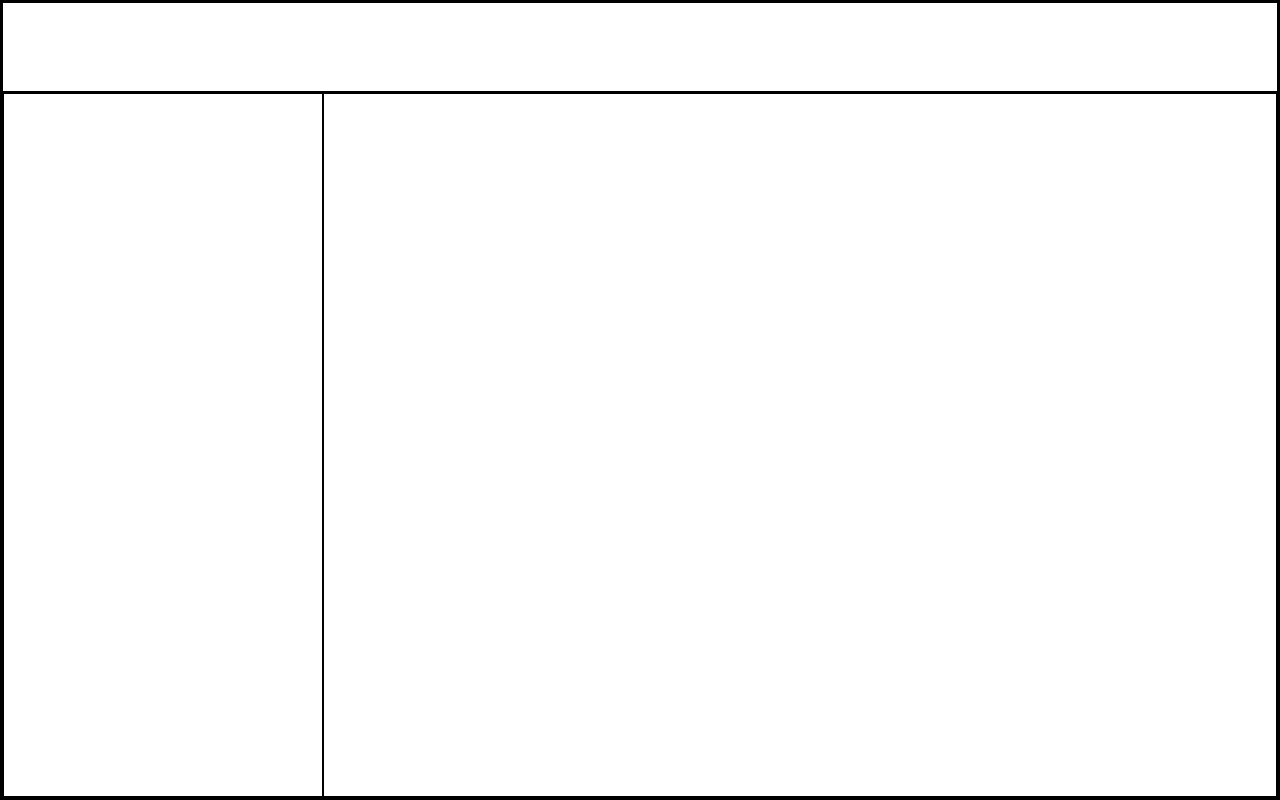
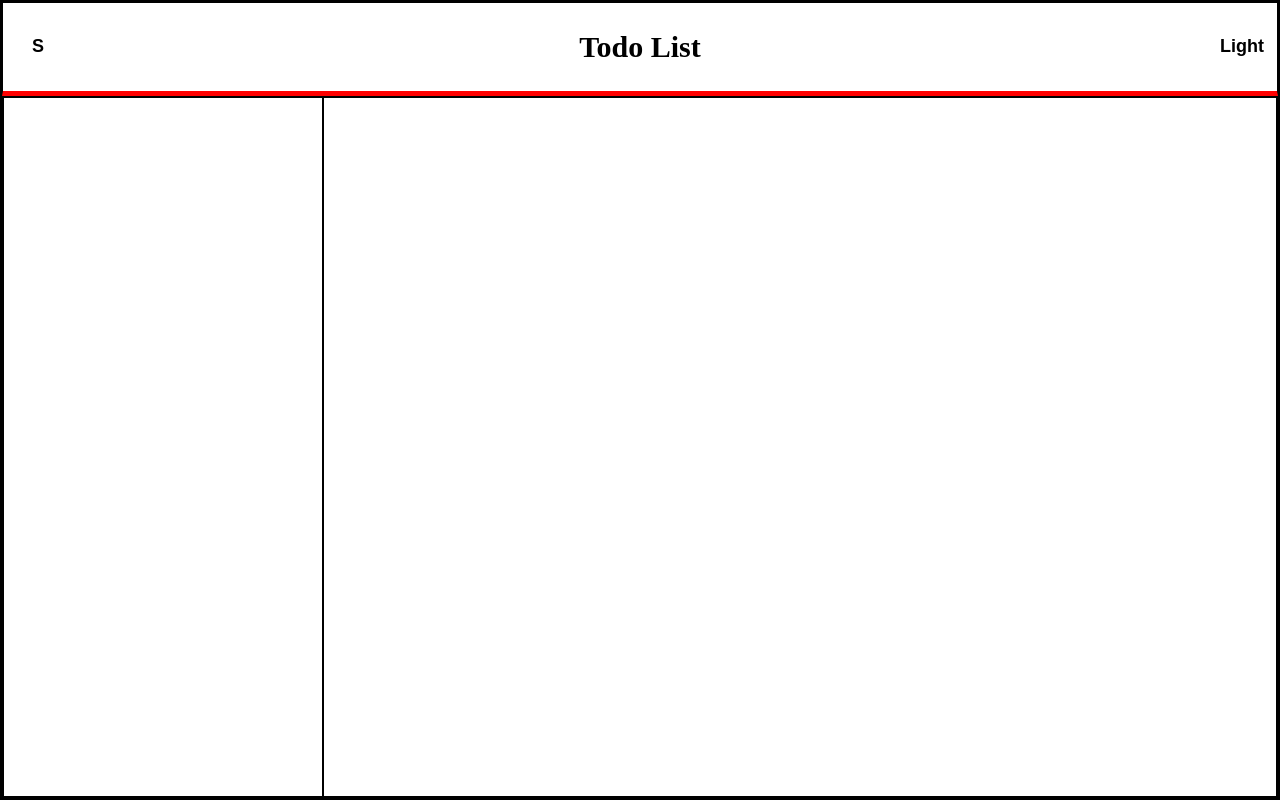
Before and after one commit to MathoVerse100/odin-todo-list, a website built with webpack: page src/template.html in a window 1280 px wide. Built offline with nearby package versions, Linux system fonts and the light colour scheme.

Commit message:
Add header components and style

```diff
--- a/src/index.js
+++ b/src/index.js
@@ -3,3 +3,10 @@ import "./ui/main/mainLayout.css";
 import "./ui/main/board/boardLayout.css";
 import "./ui/main/sidebar/sidebarLayout.css";
 import "./ui/header/headerLayout.css";
+import { renderHeader } from "./ui/header/headerUpdates";
+import "./ui/header/mode/modeStyle.css";
+import "./ui/header/navigation/navigationStyle.css";
+import "./ui/header/title/titleStyle.css";
+
+const header = document.querySelector("#header");
+renderHeader(header);
--- a/src/ui/header/headerLayout.css
+++ b/src/ui/header/headerLayout.css
@@ -1,8 +1,13 @@
 #header {
     flex: 1;
 
+    padding-left: 10px;
+    padding-right: 10px;
     display: flex;
     flex-direction: row;
-    justify-content: space-around;
+    justify-content: space-between;
     align-items: center;
+
+    border-bottom: 5px solid red;
+    background-color: white;
 }
--- /dev/null
+++ b/src/ui/header/headerUpdates.js
@@ -0,0 +1,8 @@
+import { themeButton } from "./mode/modeScript.js";
+import { sidebarNavigation } from "./navigation/navigationScript.js";
+import { title } from "./title/titleScript.js";
+
+
+export function renderHeader(parent) {
+    parent.append(sidebarNavigation, title, themeButton);
+};
--- a/src/ui/header/mode/modeScript.js
+++ b/src/ui/header/mode/modeScript.js
@@ -0,0 +1,11 @@
+import { createNewElement } from "../../../utilities/helperFunctions/newElement";
+
+
+export const themeButton = createNewElement({
+    nameTag: "button",
+    classList: ["theme--button"],
+    textContent: "Light",
+    attributes: {
+        title: "Switch Theme",
+    },
+});
--- a/src/ui/header/mode/modeStyle.css
+++ b/src/ui/header/mode/modeStyle.css
@@ -0,0 +1,23 @@
+.theme--button {
+    aspect-ratio: 2 / 1;
+    width: 50px;
+    height: auto;
+
+    font-size: 18px;
+    font-weight: bold;
+    color: black;
+    background-color: white;
+    border: none;
+}
+
+.theme--button:hover {
+    cursor: pointer;
+    background-color: rgb(224, 224, 224);
+    transition: 0.2s;
+}
+
+.theme--button:active {
+    cursor: pointer;
+    background-color: rgb(203, 203, 203);
+    transition: 0s;
+}
--- a/src/ui/header/navigation/navigationScript.js
+++ b/src/ui/header/navigation/navigationScript.js
@@ -0,0 +1,11 @@
+import { createNewElement } from "../../../utilities/helperFunctions/newElement";
+
+
+export const sidebarNavigation = createNewElement({
+    nameTag: "button",
+    classList: ["sidebar--navigation"],
+    textContent: "S",
+    attributes: {
+        title: "Open/Close Sidebar",
+    },
+});
--- a/src/ui/header/navigation/navigationStyle.css
+++ b/src/ui/header/navigation/navigationStyle.css
@@ -0,0 +1,23 @@
+.sidebar--navigation {
+    aspect-ratio: 2 / 1;
+    width: 50px;
+    height: auto;
+
+    font-size: 18px;
+    font-weight: bold;
+    color: black;
+    background-color: white;
+    border: none;
+}
+
+.sidebar--navigation:hover {
+    cursor: pointer;
+    background-color: rgb(224, 224, 224);
+    transition: 0.2s;
+}
+
+.sidebar--navigation:active {
+    cursor: pointer;
+    background-color: rgb(203, 203, 203);
+    transition: 0s;
+}
--- a/src/ui/header/title/titleScript.js
+++ b/src/ui/header/title/titleScript.js
@@ -0,0 +1,10 @@
+import { createNewElement } from "../../../utilities/helperFunctions/newElement";
+
+
+export const title = createNewElement({
+    classList: ["title"],
+    textContent: "Todo List",
+    attributes: {
+        title: "Title",
+    },
+});
--- a/src/ui/header/title/titleStyle.css
+++ b/src/ui/header/title/titleStyle.css
@@ -0,0 +1,7 @@
+.title {
+    font-size: 30px;
+    font-weight: bold;
+    color: black;
+    background-color: white;
+    border: none;
+}
```
